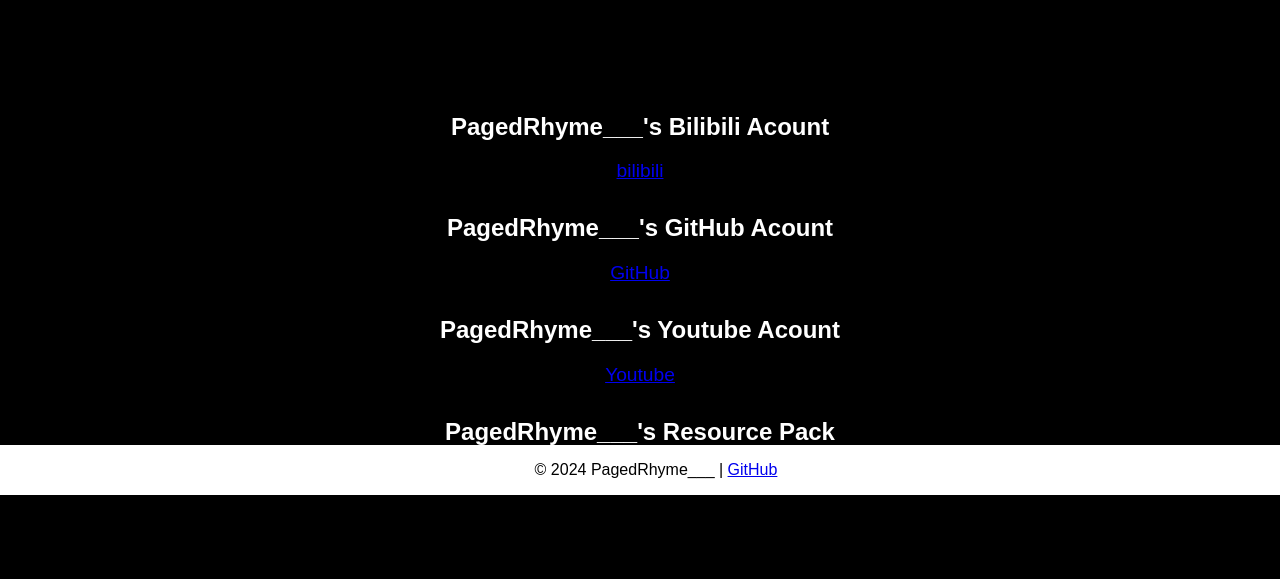
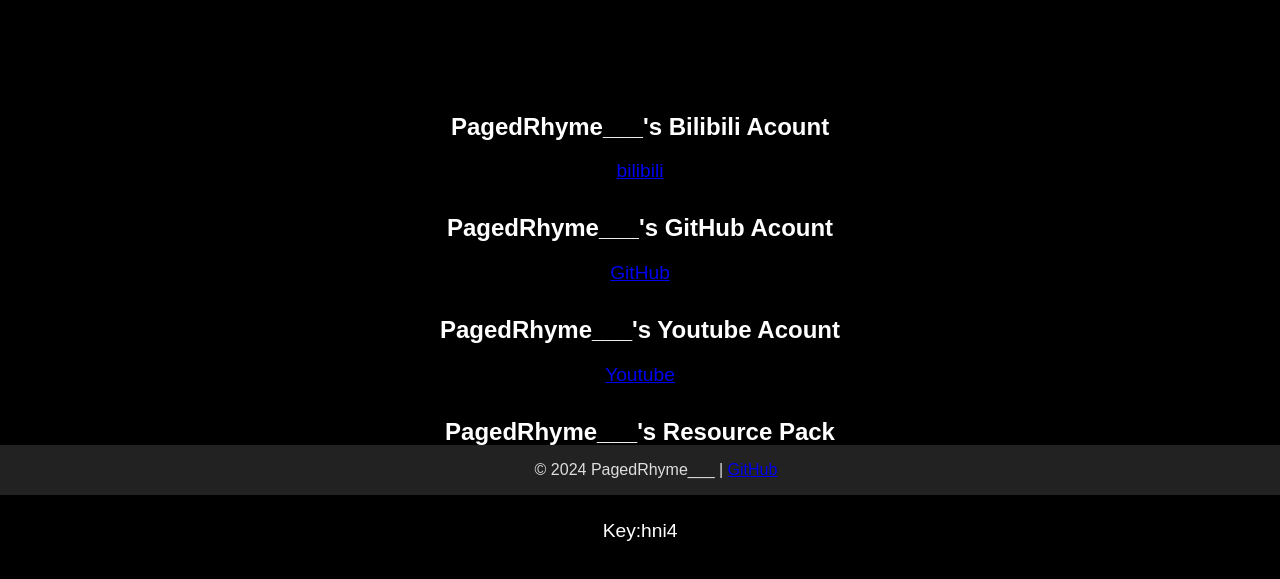
Before and after one commit to PagedRhyme-666/PagedRhyme-666.github.io, a plain HTML site: page index.html in a window 1280 px wide. Shown: the part 305-884 px from the top of the page. Before the commit the page ends 857 px from the top, so only its background shows below. Drawn offline with Linux system fonts and the light colour scheme.

Commit message:
Add files via upload

```diff
--- a/index.html
+++ b/index.html
@@ -36,8 +36,8 @@
         }
 
         footer {
-            background-color: #ffffff;
-            color: rgb(0, 0, 0);
+            background-color: #222222;
+            color: rgb(222, 222, 222);
             padding: 1rem;
             position: fixed;
             bottom: 0;
@@ -66,7 +66,8 @@
         <h2>PagedRhyme___'s Youtube Acount</h2>
         <p><a href="https://www.youtube.com/@PagedRhyme">Youtube</a></p>
         <h2>PagedRhyme___'s Resource Pack</h2>
-        <p><a href="https://wwvn.lanzoul.com/b00ef7jp2j">PR's PVP Pack 1.8.9 Key:hni4</a></p>
+        <p><a href="https://wwvn.lanzoul.com/b00ef7jp2j">PR's PVP Pack 1.8.9</a></p>
+        <p>Key:hni4</p>
     </section>
 
     <footer>
```
